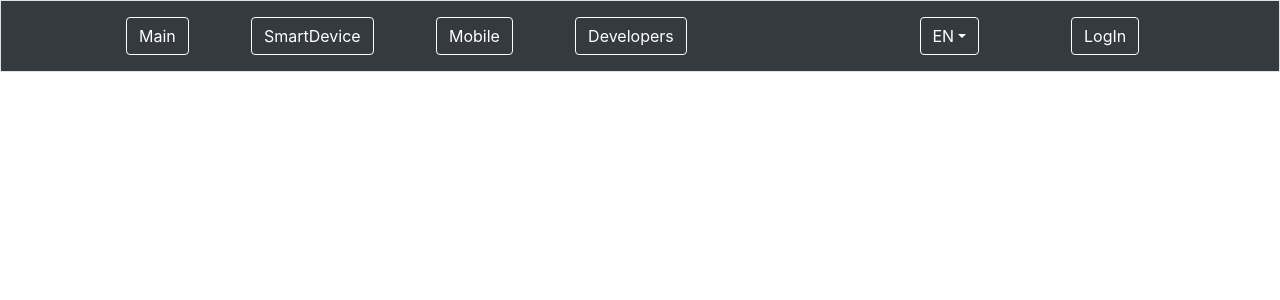
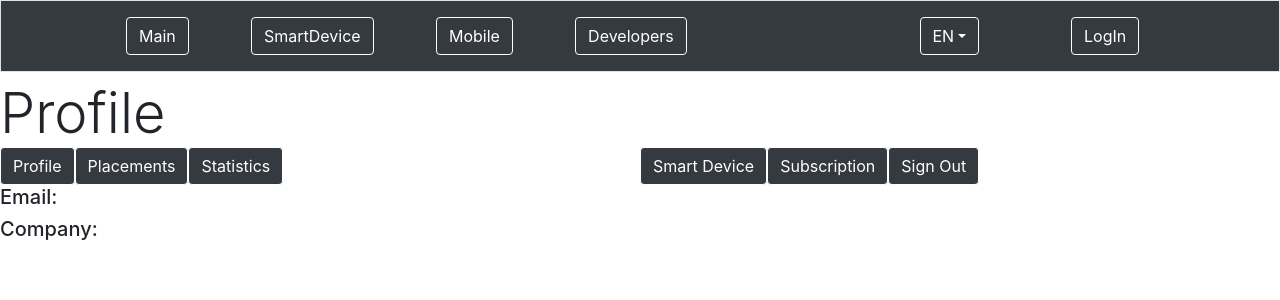
Before and after one commit to Flecher8/PeopleTracker, a React (Create React App) app in the folder frontend/: page /UserProfile in a window 1280 px wide. Shown: the top 300 px of the page. Built offline with nearby package versions, Linux system fonts and the light colour scheme; no server answers.

Commit message:
Added ProfileMenu

```diff
--- /dev/null
+++ b/frontend/src/components/ProfileMenu/ProfileMenu.js
@@ -0,0 +1,48 @@
+import { useState, useEffect } from "react";
+import { Button, InputGroup, FormControl } from "react-bootstrap";
+import { Link } from "react-router-dom";
+
+import axios from "../../api/axios";
+
+function ProfileMenu() {
+	return (
+		<div className="d-inline-flex w-100">
+			<div className="d-inline-flex justify-content-start  align-items-stretch flex-nowrap w-100">
+				<div className="">
+					<Link to="/" className="text-decoration-none text-reset">
+						<Button className="btn btn-dark border border-white">Profile</Button>
+					</Link>
+				</div>
+				<div className="">
+					<Link to="/" className="text-decoration-none text-reset">
+						<Button className="btn btn-dark border border-white">Placements</Button>
+					</Link>
+				</div>
+				<div className="">
+					<Link to="/" className="text-decoration-none text-reset">
+						<Button className="btn btn-dark border border-white">Statistics</Button>
+					</Link>
+				</div>
+			</div>
+			<div className="d-inline-flex justify-content-start  flex-wrap w-100">
+				<div className="">
+					<Link to="/" className="text-decoration-none text-reset">
+						<Button className="btn btn-dark border border-white">Smart Device</Button>
+					</Link>
+				</div>
+				<div className="">
+					<Link to="/" className="text-decoration-none text-reset">
+						<Button className="btn btn-dark border border-white">Subscription</Button>
+					</Link>
+				</div>
+				<div className="">
+					<Link to="/" className="text-decoration-none text-reset">
+						<Button className="btn btn-dark border border-white">Sign Out</Button>
+					</Link>
+				</div>
+			</div>
+		</div>
+	);
+}
+
+export default ProfileMenu;
--- a/frontend/src/pages/UserProfile/UserProfile.js
+++ b/frontend/src/pages/UserProfile/UserProfile.js
@@ -1,6 +1,8 @@
 import { useState, useEffect } from "react";
 import { Button, InputGroup, FormControl } from "react-bootstrap";
 import { Link } from "react-router-dom";
+
+import ProfileMenu from "../../components/ProfileMenu/ProfileMenu";
 
 import axios from "../../api/axios";
 
@@ -28,6 +30,29 @@ function UserProfile() {
 			// TODO language
 		}
 	}
+
+	return (
+		<div className="section">
+			<div className="display-4">Profile</div>
+			<div>
+				<ProfileMenu />
+			</div>
+			<div className="ProfileInfo">
+				<div className="">
+					<div>
+						<h5>Email:</h5>
+					</div>
+					<div></div>
+				</div>
+				<div className="">
+					<div>
+						<h5>Company:</h5>
+					</div>
+					<div></div>
+				</div>
+			</div>
+		</div>
+	);
 }
 
 export default UserProfile;
```
